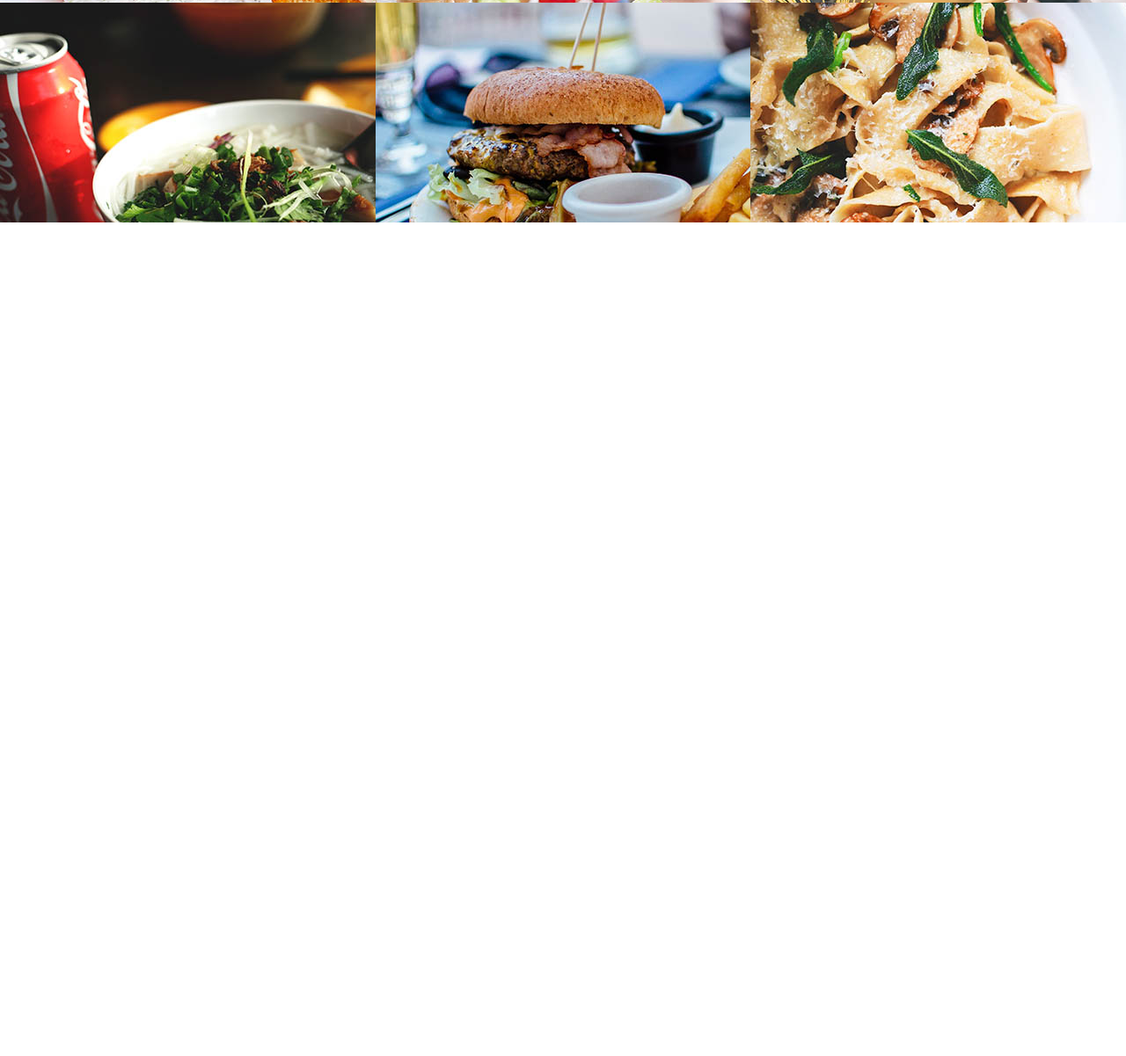
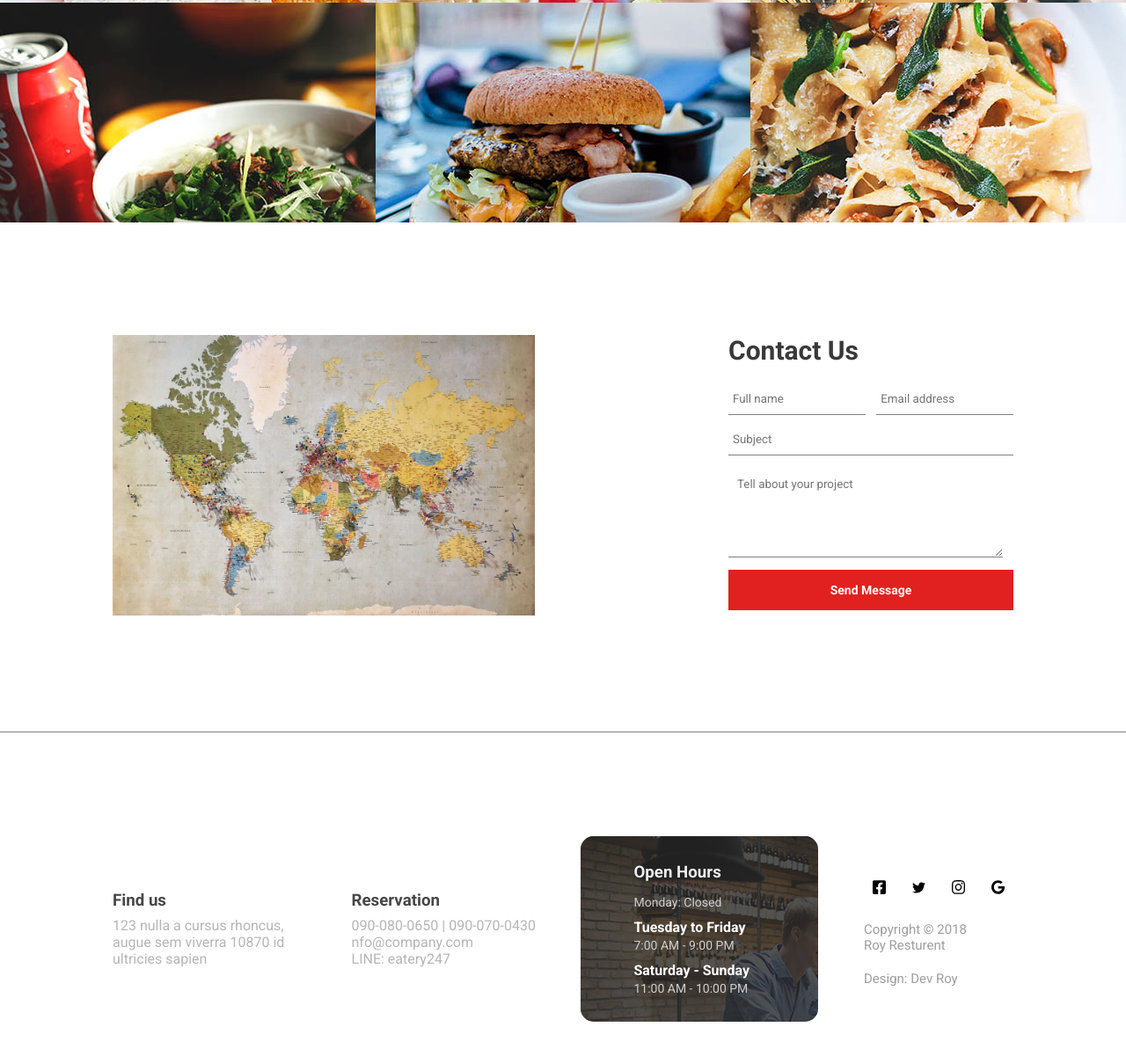
Before and after one commit to nayon64/roy-resturent, a plain HTML site: page index.html in a window 1280 px wide. Shown: the part 2374-3575 px from the top of the page at 88% size. Before the commit the page ends 2691 px from the top, so only its background shows below. Drawn offline with Linux system fonts and the light colour scheme.

Commit message:
website complete

```diff
--- a/index.html
+++ b/index.html
@@ -97,6 +97,62 @@
 
 			</div>
 		</section>
+		<section class="contact-section">
+			<div class="container contact-area">
+				<div class="map">
+					<img src="images/map.jpg" alt="">
+				</div>
+				<div class="contact-form">
+					<h2>Contact Us</h2>
+					<div class="form-area">
+						<div>
+							<input class="name" type="text" placeholder="Full name">
+							<input class="email" type="email" placeholder="Email address">
+						</div>
+						<input class="subject" type="text" placeholder="Subject"><br>
+						<textarea name="" id="" placeholder="Tell about your project"></textarea>
+						<button class="message-btn"><a href="">Send Message</a></button>
+					</div>
+				</div>
+			</div>
+		</section>
 	</main>
+	<footer>
+		<section class="footer-area container">
+			<div class="find-us">
+				<h3>Find us</h3>
+				<p>123 nulla a cursus rhoncus,
+				augue sem viverra 10870
+				id ultricies sapien</p>
+			</div>
+			<div class="reserv">
+				<h3>Reservation</h3>
+				<p>090-080-0650 | 090-070-0430 <br> nfo@company.com <br>LINE: eatery247</p>
+			</div>
+			<div class="office-time">
+				<div>
+					<h3>Open Hours</h3>
+					<p class="closed">Monday: Closed</p>
+					<h5>Tuesday to Friday</h5>
+					<p>7:00 AM - 9:00 PM</p>
+					<h5>Saturday - Sunday</h5>
+					<p>11:00 AM - 10:00 PM</p>
+				</div>
+			</div>
+			<div class="social-media">
+				<div class="social-media-icon">
+					<div><a href="#"><img src="images/icon/facebook-square-brands.svg" alt=""></a></div>
+					<div><a href="#"><img src="images/icon/twitter-brands.svg" alt=""></a></div>
+					<div><a href="#"><img src="images/icon/instagram-brands.svg" alt=""></a></div>
+					<div><a href="#"><img src="images/icon/google-brands.svg" alt=""></a></div>
+
+				</div>
+				<p>Copyright © 2018 <br>
+				Roy Resturent</p>
+				<p>Design: Dev Roy</p>
+
+			</div>
+		</section>
+	</footer>
 </body>
 </html>
--- a/style.css
+++ b/style.css
@@ -22,6 +22,10 @@ h6{
 h2{
 	font-size: 30px;
 	color: rgb(58, 57, 57);
+}
+h3{
+	color: rgb(71, 71, 71);
+	margin-bottom: 8px;
 }
 h4{
 	font-size: 23px;
@@ -227,3 +231,164 @@ h4{
 	height: 100%;
 	object-fit: cover;
 }
+
+
+/* contact-section */
+
+.map{
+	width: 480px;
+}
+.map img{
+	width: 100%;
+}
+.contact-area{
+	display: flex;
+	justify-content: space-between;
+	flex-wrap: wrap;
+	padding-bottom: 5%;
+	margin-top: 5%;
+	margin-bottom: 5%;
+}
+/* contact-form-section */
+.contact-form{
+	max-width: 500px;
+	overflow: hidden;
+}
+.contact-form .form-area {
+	width: 100%;
+}
+.contact-form input{
+	outline: none;
+	padding: 10px 5px;
+	margin-top: 5px;
+	margin-bottom: 5px;
+	border: none;
+	border-bottom: 1px solid gray;
+}
+
+.form-area > div{
+	width: 100%;
+	display: flex;
+	justify-content: space-between;
+}
+.contact-form h2{
+	margin-bottom: 15px;
+}
+.name{
+	width: 45%;
+}
+.email {
+	width: 45%;
+}
+.subject{
+	width: 98%;
+}
+.contact-form textarea{
+	width: 90%;
+	height: 80px;
+	border: none;
+	margin-top: 10px;
+	padding: 10px;
+	border-bottom: 1px solid gray;
+	outline: none;
+}
+.message-btn{
+	border: none;
+	background-color: #e12020;
+	margin-top: 10px;
+	width: 100%;
+	padding: 15px ;
+	cursor: pointer;
+	transition: .5s;
+}
+.message-btn:hover{
+	background-color: rgb(12, 12, 12)
+}
+.message-btn a{
+	text-decoration: none;
+	color: #fff;
+	font-weight: 600;
+	font-size: 14px;
+}
+
+/* footer-section */
+
+footer{
+	width: 100%;
+	border-top: 1px solid gray;
+}
+.footer-area{
+	display: flex;
+	flex-wrap: wrap;
+	align-items: center;
+	justify-content: space-between;
+	margin-top: 8%;
+	margin-bottom: 8%;
+}
+.find-us,.reserv{
+	max-width: 220px;
+	margin-top: 15px;
+}
+.find-us,
+.reserv>p{
+	color: rgb(182, 182, 182);
+}
+.office-time{
+	color: #fff;
+	width: 270px;
+	margin-top: 15px;
+	background-image: url(images/footer-open-hour-bg.jpg);
+	border-radius: 15px;
+}
+.office-time>div{
+	background-color: rgba(41, 41, 41, 0.8);
+	padding: 30px 60px;
+	border-radius: 15px;
+}
+.office-time>div h5{
+	margin-top: 11px;
+	margin-bottom: 3px;
+	font-size: 16px;
+	color: #fff;
+}
+.office-time>div h3{
+	color: rgb(238, 237, 237);
+}
+.office-time>div p{
+	font-size: 14px;
+	color: rgb(209, 206, 206);
+}
+.closed{
+	margin-top: 15px;
+}
+.social-media{
+	width: 170px;
+	margin-top: 15px;
+}
+.social-media-icon{
+	display: flex;
+	justify-content: space-between;
+	align-items: center;
+}
+.social-media-icon>div{
+	border-radius: 100%;
+	transition: .5s;
+}
+.social-media-icon>div a{
+	display: flex;
+	justify-content: center;
+	align-items: center;
+	padding: 10px;
+}
+.social-media-icon>div:hover{
+	background-color: #e12020;
+}
+
+.social-media-icon img{
+	width: 15px;
+}
+.social-media p{
+	font-size: 15px;
+	margin-top: 20px;
+	color: rgb(159, 159, 159);
+}
```
Also changed, not shown: images/icon/facebook-square-brands.svg (added), images/icon/google-brands.svg (added), images/icon/instagram-brands.svg (added), images/icon/twitter-brands.svg (added), images/map.jpg (added).
